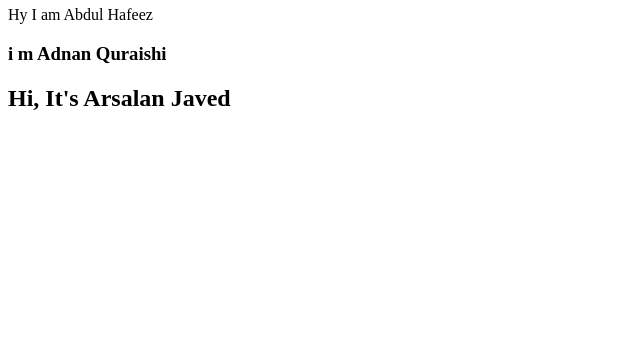
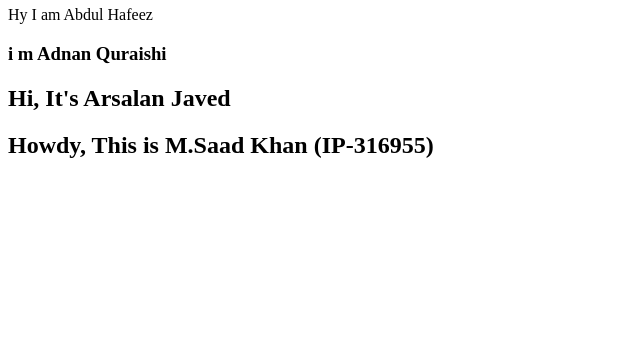
Before and after one commit to zubairsmit/ip-b1-git-learning, a plain HTML site: page index.html in a window 1280 px wide. Shown: the part 438-800 px from the top of the page, without its empty margins (0-640 px from the left). Drawn offline with Linux system fonts and the light colour scheme.

Commit message:
Update index.html

```diff
--- a/index.html
+++ b/index.html
@@ -19,5 +19,6 @@
     <h3></h3> Hy I am Abdul Hafeez </h3>
     <h3>i m Adnan Quraishi</h3>
     <h2>Hi, It's Arsalan Javed</h2>
+    <h2>Howdy, This is M.Saad Khan (IP-316955)</h2>
 </body>
 </html>
```
